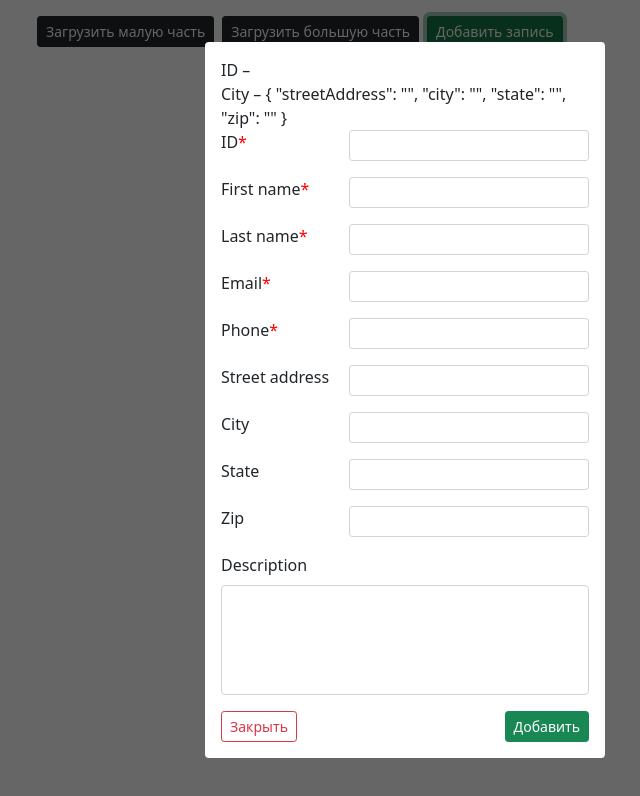
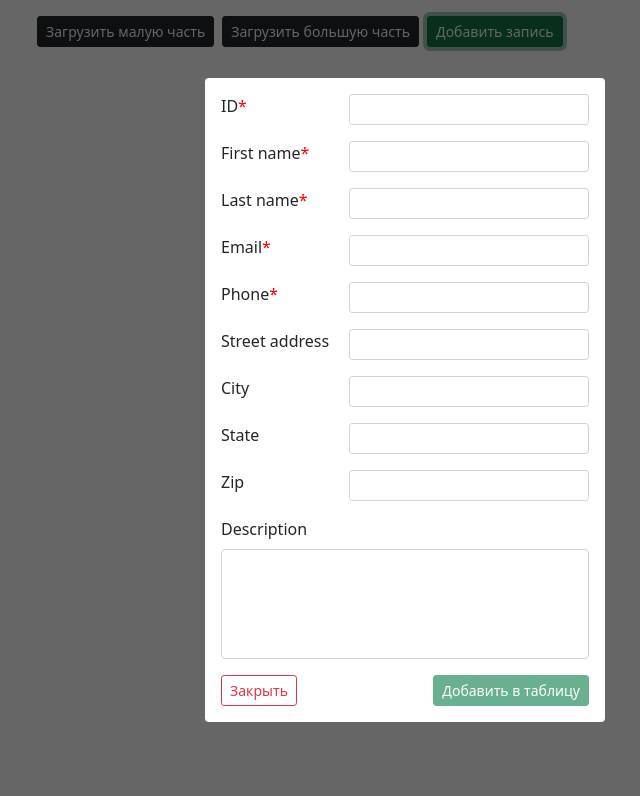
Before and after one commit to Cimante/oxem-tables, a Vue app: page / in a window 1280 px wide. Both pictures are taken after a click on the button "Добавить запись". Shown: the top 796 px of the page, without its empty margins (235-875 px from the left). Built offline with nearby package versions, Linux system fonts and the light colour scheme.

Commit message:
Update NewRecordForm.vue
Кнопка «Добавить в таблицу» доступна только если форма прошла валидацию

```diff
--- a/src/components/NewRecordForm.vue
+++ b/src/components/NewRecordForm.vue
@@ -3,8 +3,6 @@
     <button class="btn btn-success btn-sm" @click="toggleFormVisibility">Добавить запись</button>
     <div class="form-wrapper" v-if="showForm">
       <form class="form" @submit.prevent="handleSubmit()">
-        <span>ID – {{ newRecord.id }}</span>
-        <span>City – {{ newRecord.address }}</span>
         <div class="form-group d-flex justify-content-between mb-3">
           <label for="form__id" class="form__required-field">ID</label>
           <div class="input-wrapper d-flex flex-column">
@@ -185,7 +183,8 @@
             class="btn btn-outline-danger btn-sm" @click="toggleFormVisibility">Закрыть</button>
           <button
             type="submit"
-            class="btn btn-success btn-sm">Добавить</button>
+            class="btn btn-success btn-sm"
+            :disabled="$v.$invalid">Добавить в таблицу</button>
         </section>
       </form>
     </div>
```
